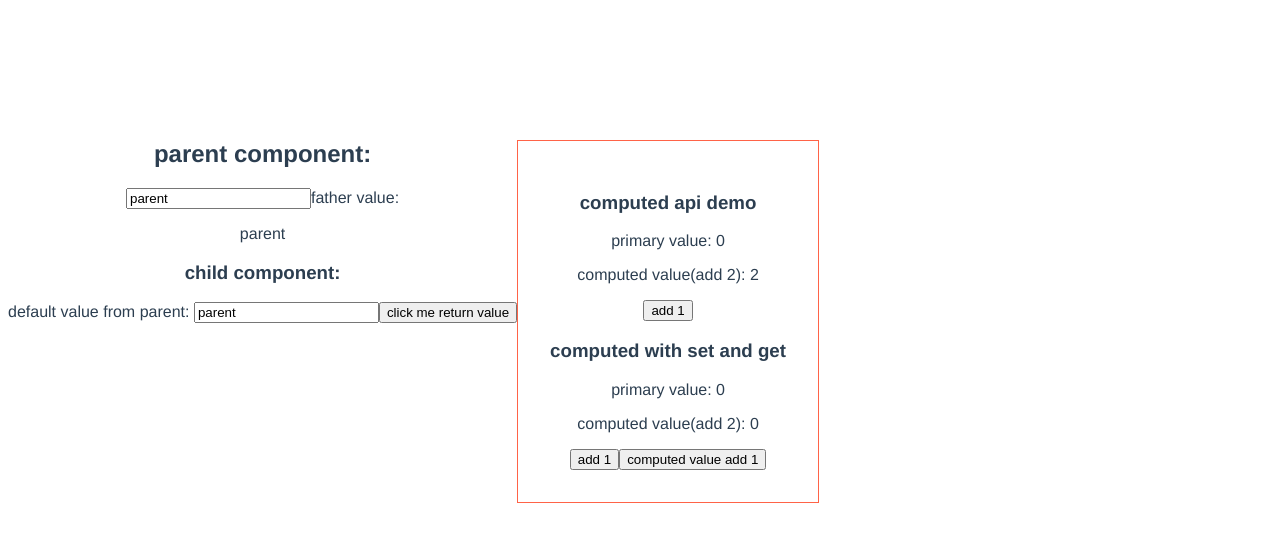
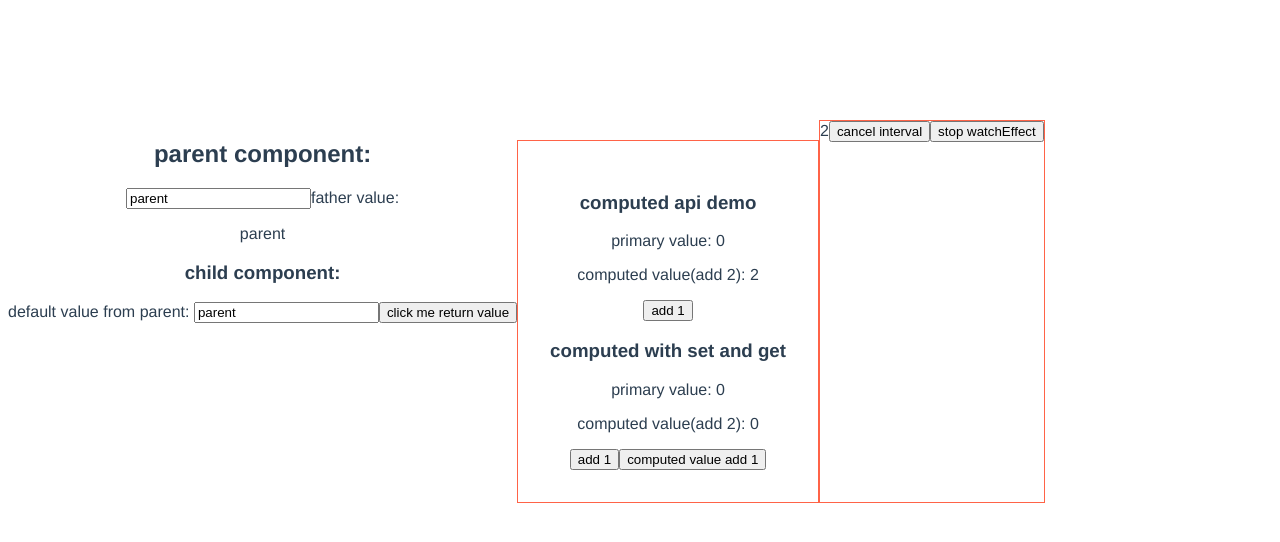
Before and after one commit to whj768702/vuenext, a Vue app: page / in a window 1280 px wide. Shown: the top 542 px of the page. Built offline with nearby package versions, Linux system fonts and the light colour scheme.

Commit message:
feat(api): watchEffect使用和停止。

```diff
--- a/src/App.vue
+++ b/src/App.vue
@@ -9,6 +9,7 @@
       <HelloWorld :msg="parentMsg" @update="handleSonChange"/>
     </div>
     <ComputedComponent/>
+    <WatchEffect/>
   </div>
 </template>
 
@@ -16,12 +17,14 @@
   import {ref} from 'vue';
   import HelloWorld from './components/HelloWorld.vue';
   import ComputedComponent from './components/ComputedComponent';
+  import WatchEffect from './components/WatchEffect';
 
   export default {
     name: 'App',
     components: {
       HelloWorld,
-      ComputedComponent
+      ComputedComponent,
+      WatchEffect
     },
     setup() {
       const parentMsg = ref('parent');
--- /dev/null
+++ b/src/components/WatchEffect.vue
@@ -0,0 +1,39 @@
+<template>
+  <div class="watch-effect">
+    <span>{{counter}}</span>
+    <button @click="cancelInterval">cancel interval</button>
+    <button @click="cancelWatchEffect">stop watchEffect</button>
+  </div>
+</template>
+
+<script>
+  import {ref, watchEffect} from 'vue';
+
+  export default {
+    name: "WatchEffect",
+    setup() {
+      const counter = ref(0);
+      const stopWatch = watchEffect(() => {
+        console.log('watchEffect counter: ', counter.value);
+      });
+      const timer = setInterval(() => {
+        counter.value++;
+      }, 2000);
+      return {counter, timer, stopWatch};
+    },
+    methods: {
+      cancelInterval() {
+        this.timer && clearInterval(this.timer);
+      },
+      cancelWatchEffect() {
+        this.stopWatch();
+      }
+    }
+  };
+</script>
+
+<style scoped>
+  .watch-effect {
+    border: 1px solid tomato;
+  }
+</style>
```
